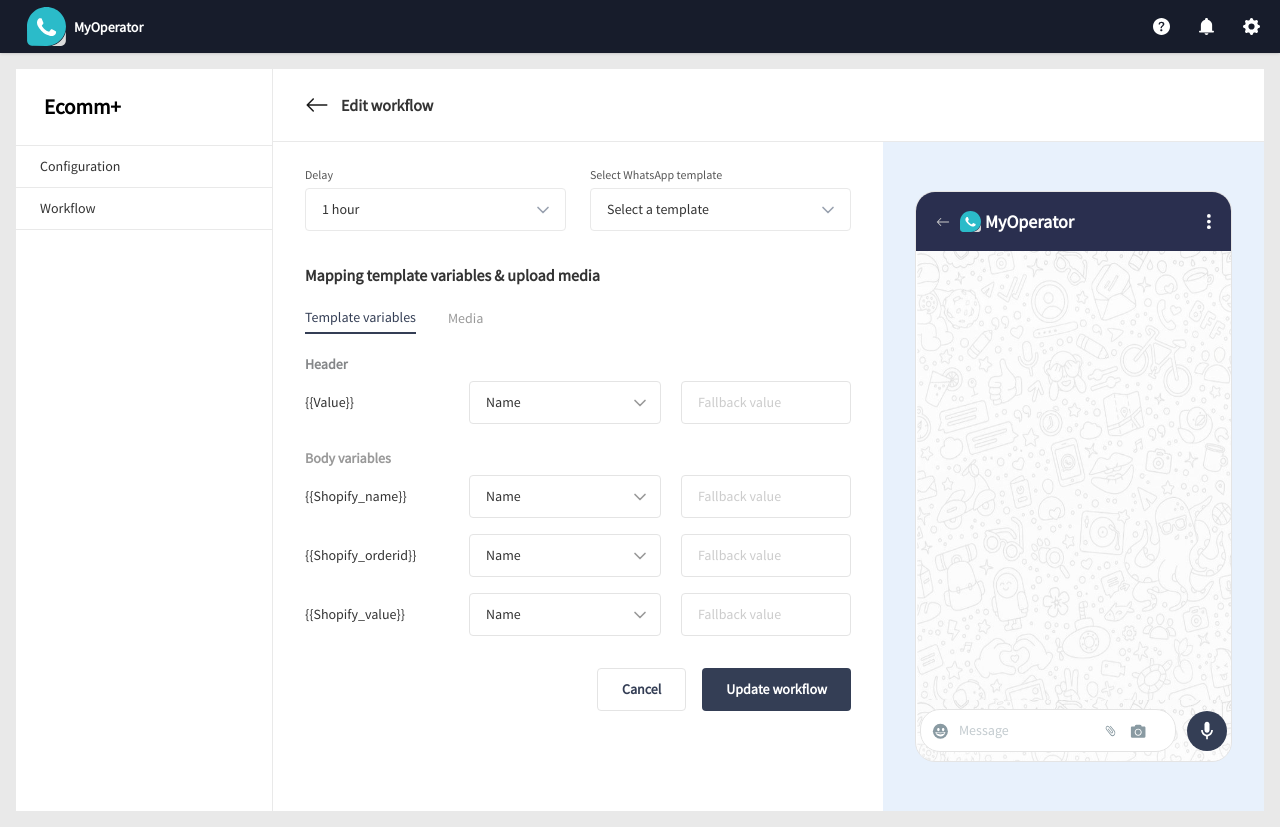
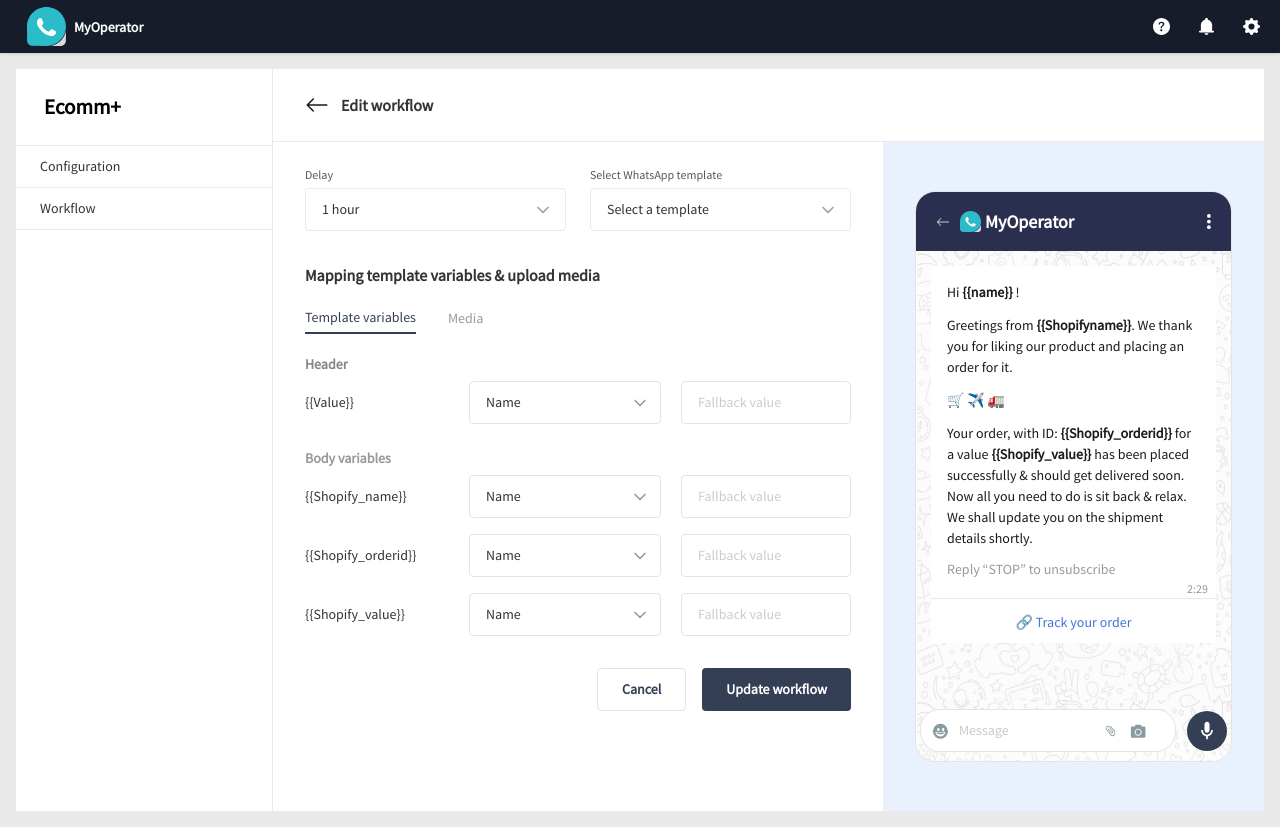
Before and after one commit to sanketPatel8/My-Operator, a Next.js app: page /editflow in a window 1280 px wide. Built offline with nearby package versions, Linux system fonts and the light colour scheme.

Commit message:
update final

```diff
--- a/app/(page)/editflow/page.js
+++ b/app/(page)/editflow/page.js
@@ -452,8 +452,42 @@
                   </div>
 
                   {/* Chat Body */}
-                  <div className="flex-1 bg-[url('/assets/wp_bg.svg')] bg-repeat p-4 overflow-y-hidden">
+                  <div className="flex-1 bg-[url('/assets/wp_bg.svg')] bg-repeat px-[15px] pt-[15px] overflow-y-hidden">
                     {/* Chat messages go here */}
+                    {/* Message bubble with placeholders */}
+                        <div className="bg-white rounded-[4px] px-[16px] pt-[16px]  text-[14px]  text-[#1A1A1A]">
+                          <p>Hi <strong>{`{{name}}`}</strong> !</p>
+
+                          <p className="mt-3">
+                            Greetings from <strong>{`{{Shopifyname}}`}</strong>. We thank you for liking our product and placing an order for it.
+                          </p>
+
+                          <p className="mt-3">🛒 ✈️ 🚛</p>
+
+                          <p className="mt-3">
+                            Your order, with ID: <strong>{`{{Shopify_orderid}}`}</strong> for a value <strong>{`{{Shopify_value}}`}</strong> has been placed successfully & should get delivered soon.
+                          </p>
+
+                          <p className="">
+                            Now all you need to do is sit back & relax. <br />We shall update you on the shipment details shortly.
+                          </p>
+
+                          <p className="mt-[10px] text-[#999999] text-[14px]">
+                            Reply “STOP” to unsubscribe
+                          </p>
+                          </div>
+
+                          {/* Timestamp */}
+                            <p className="text-[12px] bg-white text-right text-[#999999] pr-2">2:29</p>
+
+                            {/* Link Button */}
+                            <div className="text-center bg-white py-[10px] border-t border-[#E9E9E9]">
+                              <button className="text-[#4275D6] text-[14px] font-medium ">
+                                🔗 Track your order
+                              </button>
+                            </div>
+
+
                   </div>
 
                   {/* Chat Input */}
```
